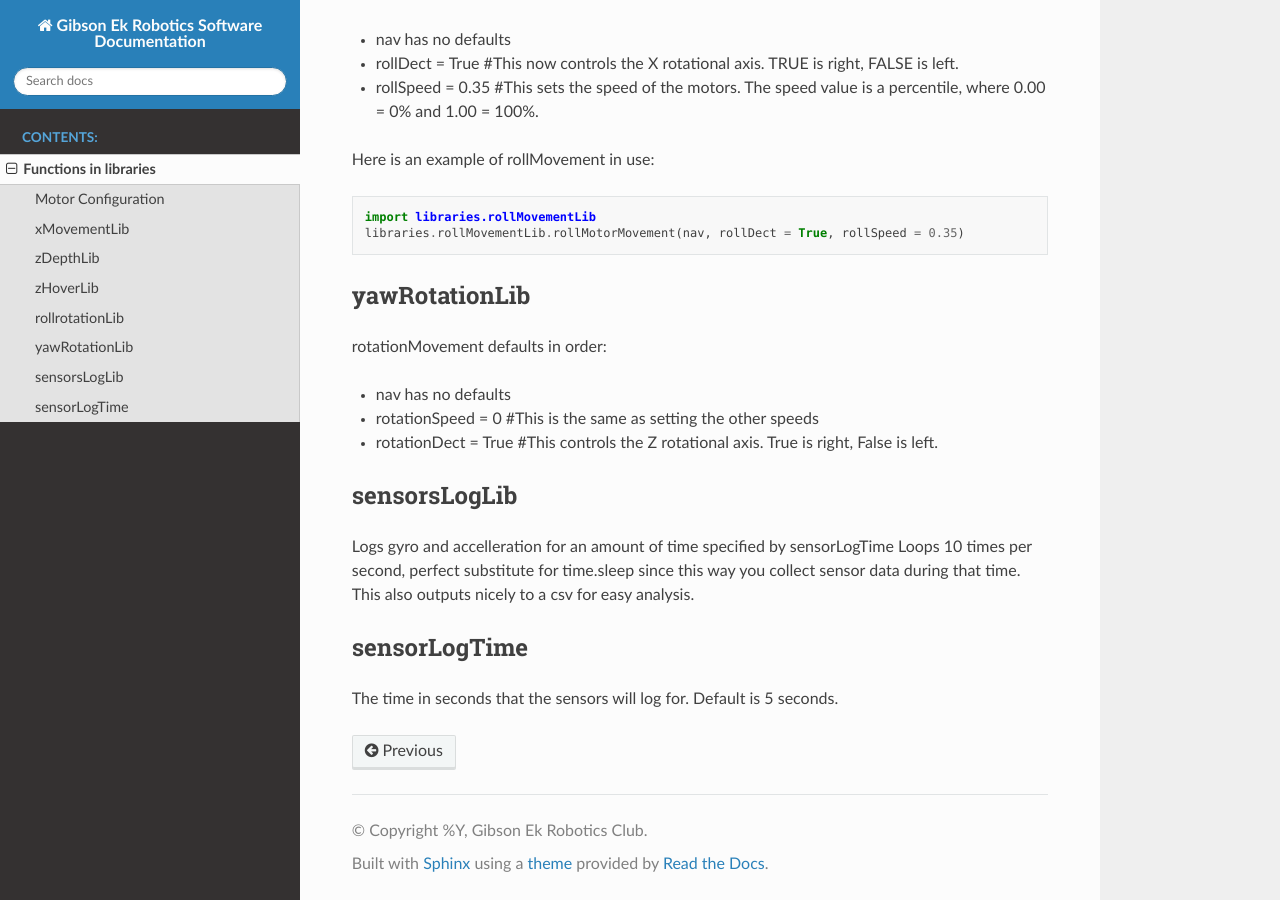
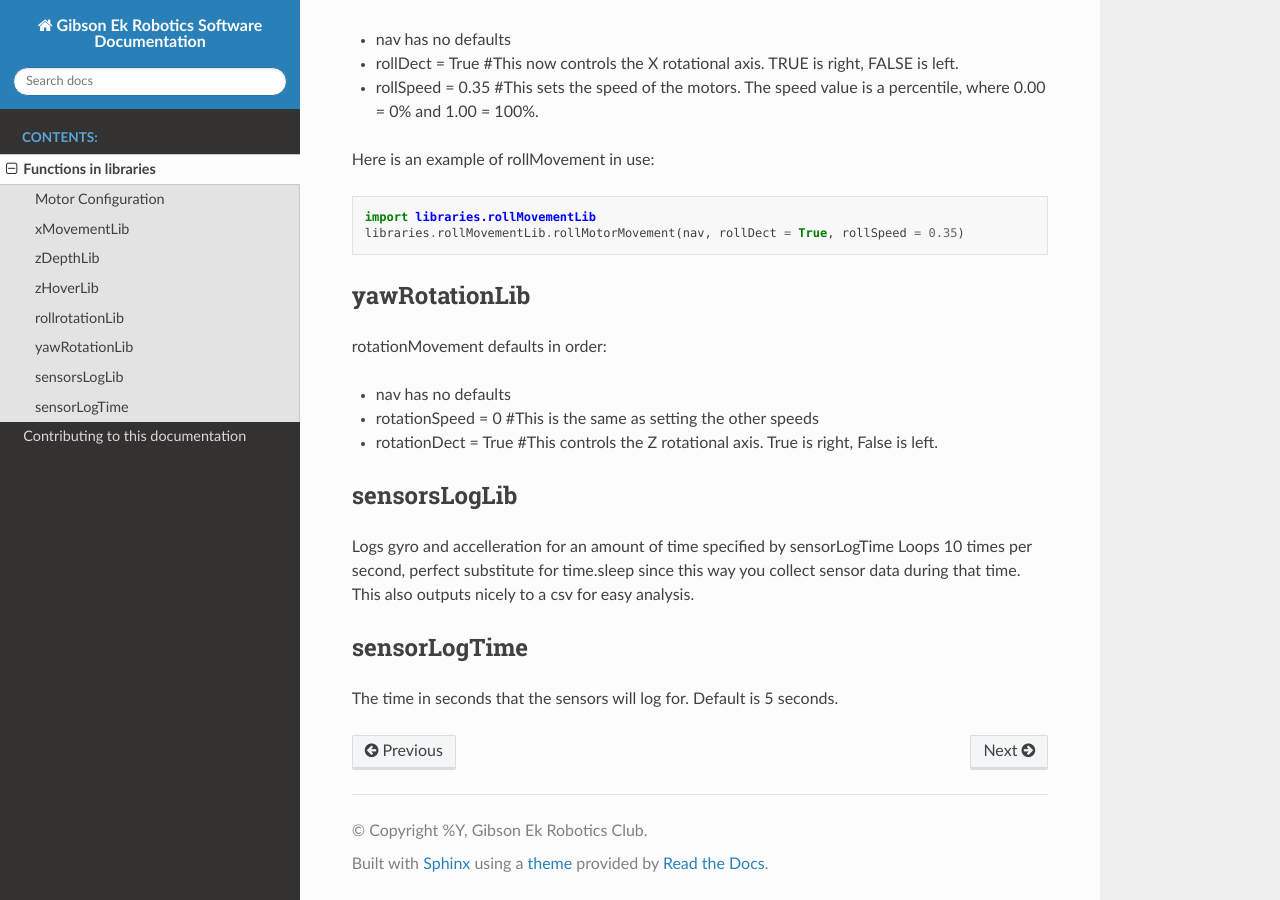
Before and after one commit to GibsonEk-robotics/gibsonek-robotics.github.io, a Sphinx documentation site: the page built from doc/src/functions.md, in a window 1280 px wide and 900 px high, scrolled down 1815 px. Built offline with Sphinx 7.4.7 and the Read the Docs theme 3.1.0, drawn with Linux system fonts in a browser that asks for light colours; pages that are not in the unit, such as notebooks, are missing from menus.

Commit message:
Changed the path back to what it was

```diff
--- a/doc/index.rst
+++ b/doc/index.rst
@@ -8,4 +8,4 @@ Gibson Ek Robotics Club Documentation
    :caption: Contents:
 
    src/functions
-   ../README
+   src/documentation
```
Also changed, not shown: doc/src/documentation.md (renamed from README.md).
